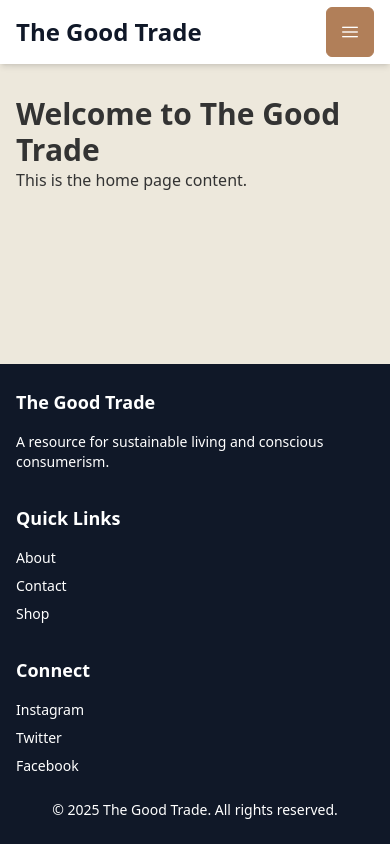
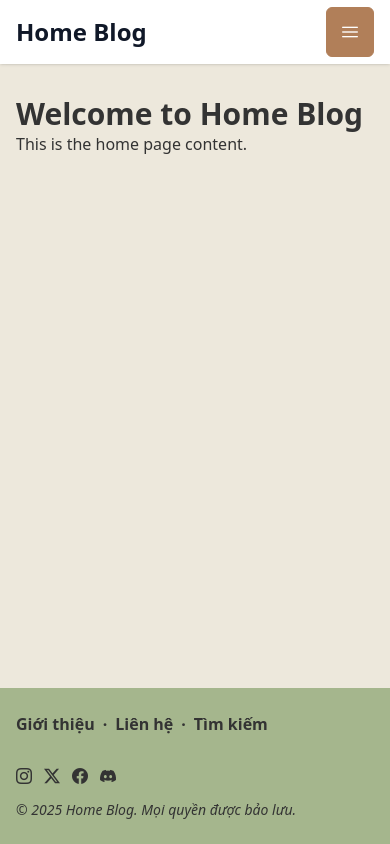
Before and after one commit to vakhoa4875/home-blog, a React (Vite) app: page / in a window 390 px wide. Built offline with nearby package versions, Linux system fonts and the light colour scheme.

Commit message:
feat: update branding and improve footer layout with responsive design

```diff
--- a/src/App.css
+++ b/src/App.css
@@ -51,3 +51,13 @@
   /* Căn giữa icon */
   justify-content: center;
 }
+
+.p-menubar .p-menuitem.p-highlight>.p-menuitem-content {
+  background: var(--background-color) !important;
+}
+
+.p-menubar .p-menuitem.p-highlight>.p-menuitem-content .p-menuitem-link .p-menuitem-icon,
+.p-menubar .p-menuitem.p-highlight>.p-menuitem-content .p-menuitem-link .p-submenu-icon,
+.p-menubar .p-menuitem.p-highlight>.p-menuitem-content .p-menuitem-link .p-menuitem-text {
+  color: var(--primary-color-active) !important;
+}
--- a/src/components/Footer.tsx
+++ b/src/components/Footer.tsx
@@ -3,34 +3,37 @@ import { Link } from 'react-router-dom';
 
 const Footer: React.FC = () => {
   return (
-    <footer className="bg-gray-900 text-white">
+    <footer className="bg-[var(--secondary-color)] text-[var(--background-color-text)]">
       <div className="max-w-7xl mx-auto px-4 sm:px-6 lg:px-8 py-6">
-        <div className="grid grid-cols-1 md:grid-cols-3 gap-8">
-          <div>
-            <h3 className="text-lg font-semibold mb-4">The Good Trade</h3>
-            <p className="text-sm">
-              A resource for sustainable living and conscious consumerism.
-            </p>
+        <div className="flex flex-col md:flex-row justify-between gap-8">
+          <div className='flex gap-2 font-semibold'>
+            <Link to="/about">
+              Giới thiệu
+            </Link>·
+            <Link to="/contact">
+              Liên hệ
+            </Link>·
+            <Link to="/search">
+              Tìm kiếm
+            </Link>
           </div>
-          <div>
-            <h3 className="text-lg font-semibold mb-4">Quick Links</h3>
-            <ul className="text-sm space-y-2">
-              <li><Link to="/about" className="hover:underline">About</Link></li>
-              <li><Link to="/contact" className="hover:underline">Contact</Link></li>
-              <li><Link to="/shop" className="hover:underline">Shop</Link></li>
-            </ul>
-          </div>
-          <div>
-            <h3 className="text-lg font-semibold mb-4">Connect</h3>
-            <ul className="text-sm space-y-2">
-              <li><Link to="/instagram" className="hover:underline">Instagram</Link></li>
-              <li><Link to="/twitter" className="hover:underline">Twitter</Link></li>
-              <li><Link to="/facebook" className="hover:underline">Facebook</Link></li>
-            </ul>
+          <div className='flex gap-3 text-right'>
+            <Link to="/instagram">
+              <i className="fi fi-brands-instagram"></i>
+            </Link>
+            <Link to="/twitter">
+              <i className="fi fi-brands-twitter-alt"></i>
+            </Link>
+            <Link to="/facebook">
+              <i className="fi fi-brands-facebook"></i>
+            </Link>
+            <Link to="/facebook">
+              <i className="fi fi-brands-discord"></i>
+            </Link>
           </div>
         </div>
-        <div className="mt-6 text-center text-sm">
-          © {new Date().getFullYear()} The Good Trade. All rights reserved.
+        <div className="mt-4 italic text-sm">
+          © {new Date().getFullYear()} Home Blog. Mọi quyền được bảo lưu.
         </div>
       </div>
     </footer>
--- a/src/components/Navbar.tsx
+++ b/src/components/Navbar.tsx
@@ -11,12 +11,12 @@ const Navbar: React.FC = () => {
   const items = menuItems();
 
   return (
-    <nav className="fixed top-0 z-50 w-full bg-white shadow-md">
+    <nav className="fixed top-0 z-50 w-full bg-white shadow-sm">
       <div className="px-4 mx-auto max-w-7xl sm:px-6 lg:px-8">
         <div className="flex items-center justify-between h-16">
           <div className="flex-shrink-0">
             <Link to="/" className="text-2xl font-bold text-gray-900">
-              The Good Trade
+              Home Blog
             </Link>
           </div>
           <div className="hidden custom:block">
@@ -34,10 +34,10 @@ const Navbar: React.FC = () => {
       <Sidebar
         visible={sidebarVisible}
         onHide={() => setSidebarVisible(false)}
+        header={<h2 className="text-xl font-bold">Home Blog</h2>}
         position="right"
         className="w-64"
       >
-        <h2 className="mb-4 text-xl font-bold">The Good Trade</h2>
         <PanelMenu model={items}></PanelMenu>
       </Sidebar>
     </nav>
--- a/src/components/menuItems.ts
+++ b/src/components/menuItems.ts
@@ -6,122 +6,122 @@ export const menuItems = (): MenuItem[] => {
 
     return [
         {
-            label: "Style",
+            label: "Phong cách",
             icon: "fi fi-rr-tags",
             items: [
                 {
-                    label: "Fashion",
+                    label: "Thời trang",
                     icon: "fi fi-rr-tshirt",
                     command: () => navigate("/fashion"),
                 },
                 {
-                    label: "Beauty",
+                    label: "Làm đẹp",
                     icon: "fi fi-rr-palette",
                     command: () => navigate("/beauty"),
                 },
             ],
         },
         {
-            label: "Self",
+            label: "Bản thân",
             icon: "fi fi-rr-user",
             items: [
                 {
-                    label: "Wellness",
+                    label: "Sức khỏe",
                     icon: "fi fi-rr-heart",
                     command: () => navigate("/wellness"),
                 },
                 {
-                    label: "Work + Money",
+                    label: "Công việc & Tiền bạc",
                     icon: "fi fi-rr-briefcase",
                     command: () => navigate("/work-money"),
                 },
                 {
-                    label: "Relationships",
+                    label: "Mối quan hệ",
                     icon: "fi fi-rr-users",
                     command: () => navigate("/relationships"),
                 },
                 {
-                    label: "Parenthood",
+                    label: "Làm cha mẹ",
                     icon: "fi fi-rr-baby",
                     command: () => navigate("/parenthood"),
                 },
             ],
         },
         {
-            label: "Home",
+            label: "Nhà cửa",
             icon: "fi fi-rr-home",
             items: [
                 {
-                    label: "Decor",
+                    label: "Trang trí",
                     icon: "fi fi-rr-paint-brush",
                     command: () => navigate("/decor"),
                 },
                 {
-                    label: "Food",
+                    label: "Ẩm thực",
                     icon: "fi fi-rr-utensils",
                     command: () => navigate("/food"),
                 },
                 {
-                    label: "Zero Waste",
+                    label: "Không rác thải",
                     icon: "fi fi-rr-recycle",
                     command: () => navigate("/zero-waste"),
                 },
                 {
-                    label: "Gifts",
+                    label: "Quà tặng",
                     icon: "fi fi-rr-gift",
                     command: () => navigate("/gifts"),
                 },
             ],
         },
         {
-            label: "Culture",
+            label: "Văn hóa",
             icon: "fi fi-rr-globe",
             items: [
                 {
-                    label: "Activism",
+                    label: "Hoạt động xã hội",
                     icon: "fi fi-rr-bullhorn",
                     command: () => navigate("/activism"),
                 },
                 {
-                    label: "Slow Living",
+                    label: "Sống chậm",
                     icon: "fi fi-rr-clock",
                     command: () => navigate("/slow-living"),
                 },
                 {
-                    label: "Media",
+                    label: "Truyền thông",
                     icon: "fi fi-rr-book",
                     command: () => navigate("/media"),
                 },
             ],
         },
         {
-            label: "Newsletter",
+            label: "Bản tin",
             icon: "fi fi-rr-envelope",
             command: () => navigate("/newsletter"),
         },
         {
-            label: "About",
+            label: "Giới thiệu",
             icon: "fi fi-rr-info",
             items: [
                 {
-                    label: "About",
+                    label: "Giới thiệu",
                     icon: "fi fi-rr-info",
                     command: () => navigate("/about"),
                 },
                 {
-                    label: "Advertise",
+                    label: "Quảng cáo",
                     icon: "fi fi-rr-bullseye",
                     command: () => navigate("/advertise"),
                 },
                 {
-                    label: "Careers",
+                    label: "Tuyển dụng",
                     icon: "fi fi-rr-briefcase",
                     command: () => navigate("/careers"),
                 },
             ],
         },
         {
-            label: "Search",
+            label: "Tìm kiếm",
             icon: "fi fi-rr-search",
             command: () => navigate("/search"),
         },
--- a/src/pages/Home.tsx
+++ b/src/pages/Home.tsx
@@ -3,7 +3,7 @@ import React from 'react';
 const Home: React.FC = () => {
   return (
     <div>
-      <h1 className="text-3xl font-bold">Welcome to The Good Trade</h1>
+      <h1 className="text-3xl font-bold">Welcome to Home Blog</h1>
       <p>This is the home page content.</p>
     </div>
   );
```
